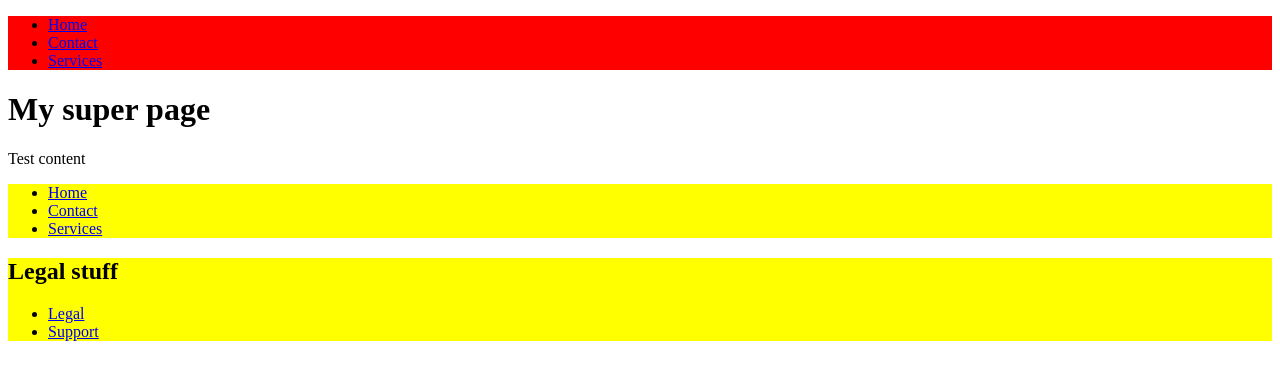
After one commit to arirangz/keyce_php_bba2_2023, a PHP site: page /workshop2.php in a window 1280 px wide. The commit adds this page. Shown: the top 380 px of the page. Run offline with PHP 8.4, Linux system fonts and the light colour scheme.

Commit message:
exercise

```diff
--- a/exercise7.php
+++ b/exercise7.php
@@ -14,6 +14,8 @@ function getPriceWithVAT(float $price, float $vat)
     <title>Exercise 6</title>
 </head>
 <body>
+
+
     <h2>Exercise 6</h2>
     <h3>Dell Laptop</h3>
     <?php $productPrice = 1000; ?>
--- /dev/null
+++ b/workshop2.php
@@ -0,0 +1,62 @@
+<?php
+$mainMenu = [
+    ["name" => "Home", "link" => "index.php"],
+    ["name" => "Contact", "link" => "contact.php"],
+    ["name" => "Services", "link" => "services.php"],
+];
+
+$footerMenu = [
+    ["name" => "Legal", "link" => "legal.php"],
+    ["name" => "Support", "link" => "support.php"],
+];
+
+
+function generateMenu(array $menu, string $navClass, string $title=null)
+{ ?>
+    <nav class="<?=$navClass?>">
+        <?php if ($title) { ?>
+            <h2><?=$title?></h2>
+        <?php } ?>
+        <ul>
+            <?php foreach ($menu as $item) { ?>
+                <li><a href="<?= $item["link"] ?>"><?= $item["name"] ?></a></li>
+            <?php } ?>
+        </ul>
+    </nav>
+<?php
+}
+?>
+
+<!DOCTYPE html>
+<html lang="en">
+
+<head>
+    <meta charset="UTF-8">
+    <meta name="viewport" content="width=device-width, initial-scale=1.0">
+    <title>Document</title>
+    <style>
+        .mainMenu {
+            background-color: red;
+        }
+        .footerMenu {
+            background-color: yellow;
+        }
+    </style>
+</head>
+
+<body>
+    <header>
+        <?php generateMenu($mainMenu, "mainMenu") ?>
+    </header>
+    <main>
+        <h1>My super page</h1>
+        <p>Test content</p>
+    </main>
+    <footer>
+        <?php generateMenu($mainMenu, "footerMenu") ?>
+        <?php generateMenu($footerMenu, "footerMenu", "Legal stuff") ?>
+
+    </footer>
+</body>
+
+</html>
```
